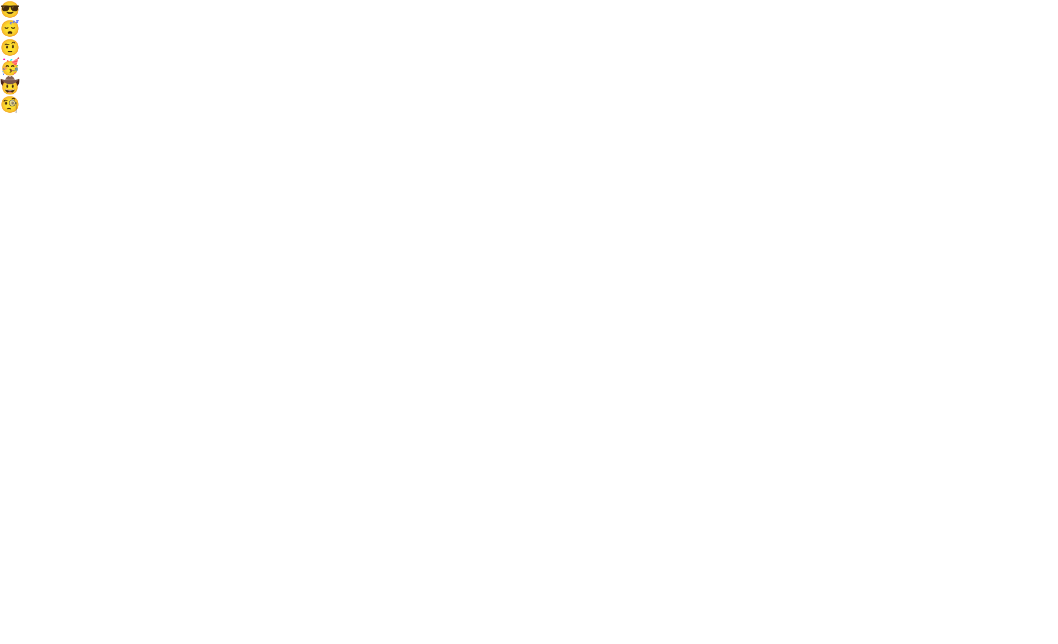
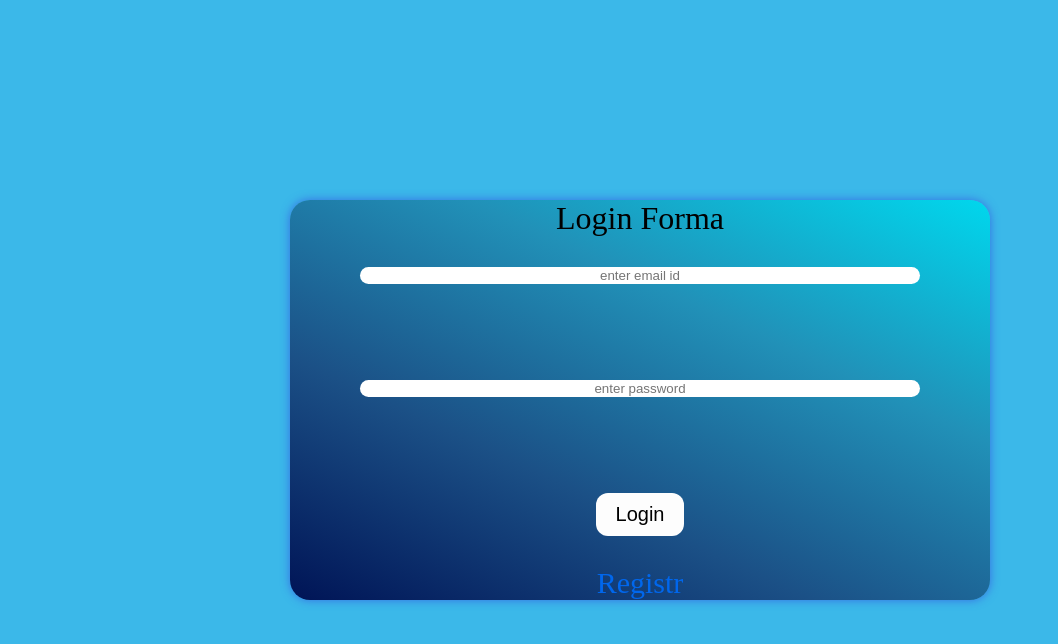
Before and after one commit to nizomovm/form, a plain HTML site: page index.html in a window 1280 px wide. Shown: the whole page, without its empty margins (0-1058 px from the left). Drawn offline with Linux system fonts and the light colour scheme.

Commit message:
Add files via upload

```diff
--- a/index.html
+++ b/index.html
@@ -4,29 +4,16 @@
     <meta charset="UTF-8">
     <meta http-equiv="X-UA-Compatible" content="IE=edge">
     <meta name="viewport" content="width=device-width, initial-scale=1.0">
-    <link rel="stylesheet" href="main.css">
     <title>Document</title>
+    <link rel="stylesheet" href="style.css">
 </head>
 <body>
-    <div class="contenier">
-        <div class="box 1">
-            <p>😎</p>
-        </div>
-        <div class="box 2">
-            <p>😴</p>
-        </div>
-        <div class="box 3">
-            <p>🤨</p>
-        </div>
-        <div class="box 4">
-            <p>🥳</p>
-        </div>
-        <div class="box 5">
-            <p>🤠</p>
-        </div>
-        <div class="box 6">
-            <p>🧐</p>
-        </div>
+    <div class="contener">
+        <h1>login forma</h1>
+        <input type="enter email id " placeholder="enter email id"><br><br>
+        <input type="enter password " placeholder="enter password"><br><br>
+        <button class="login">Login</button>
+        <a href="login" class="a">registr</a>
     </div>
 </body>
 </html>
--- /dev/null
+++ b/style.css
@@ -0,0 +1,82 @@
+* {
+    margin: 0;
+    padding: 0;
+    box-sizing: border-box;
+}
+body {
+    background-color: rgb(59, 184, 233);
+    width: 100%;
+    height: 100vh;
+    display: flex;
+    justify content: center align itims:center
+}
+.contener {
+    max-width: 700px;
+    width: 100%;
+    height: 50vh;
+    margin: 200px auto;
+    border-radius: 20px;
+    box-shadow: 0 0 10px rgb(55, 109, 227);
+    text-transform: capitalize;
+    display: flex;
+    justify-content: center;
+    align-items: center;
+    flex-direction: column;
+    gap: 30px;
+    background-image: linear-gradient(25deg, #001456, #1b5086, #2191b8, #00d7ed)
+
+}
+h1{
+    font-family:algerian ;
+    font-weight: 100;
+}
+
+input{
+    width: 80%;
+    height: 40px;
+    text-align: center;
+    font-family: sans-serif;
+    border-radius: 25px;
+    border:none;
+}
+input:focus{
+    outline: none;
+}
+.login{
+    font-size: 20px;
+    padding: 10px 20px;
+    border-radius: 12px;
+    border: none;
+    cursor: pointer;
+    background-color: rgb(253, 253, 253);
+
+}
+.login:hover{
+    /* background-color: rgb(52, 159, 247); */
+    color: black;
+    font-size:30px ;
+    transition: all 1s;
+    font-family: algerian;
+    background-image: linear-gradient(25deg, #001456, #1b5086, #2191b8, #00d7ed)
+
+}
+.contener:hover{
+background-color: black;
+}
+a{
+    font-size: 30px;
+    text-decoration: none;
+        color: #0067ed;
+}
+
+
+
+
+
+
+
+
+/*
+
+display: flex;
+justify content:center align itims:center */
```
